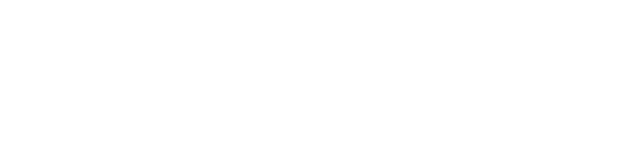
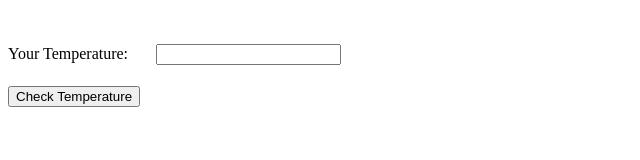
Before and after one commit to wvu-ric/cl-mobile-js-fever, a plain HTML site: page index.html in a window 1280 px wide. Shown: the whole page, without its empty margins (0-640 px from the left). Drawn offline with Linux system fonts and the light colour scheme.

Commit message:
index page change

```diff
--- a/index.html
+++ b/index.html
@@ -1,4 +1,15 @@
 <!DOCTYPE html>
 <html>
+<head>
 <script src="script.js"></script>
+</head>
+<body>
+<br>
+<br>
+<label style="display: inline-block; width: 9em;" >Your Temperature: </label>
+<input id="user-temp" type="text" value-"">
+<br>
+<h4 id="message"></h4>
+<button id="check-temp" type="button" onclick="check_temp();">Check Temperature</button>
+</body>
 </html>
```
